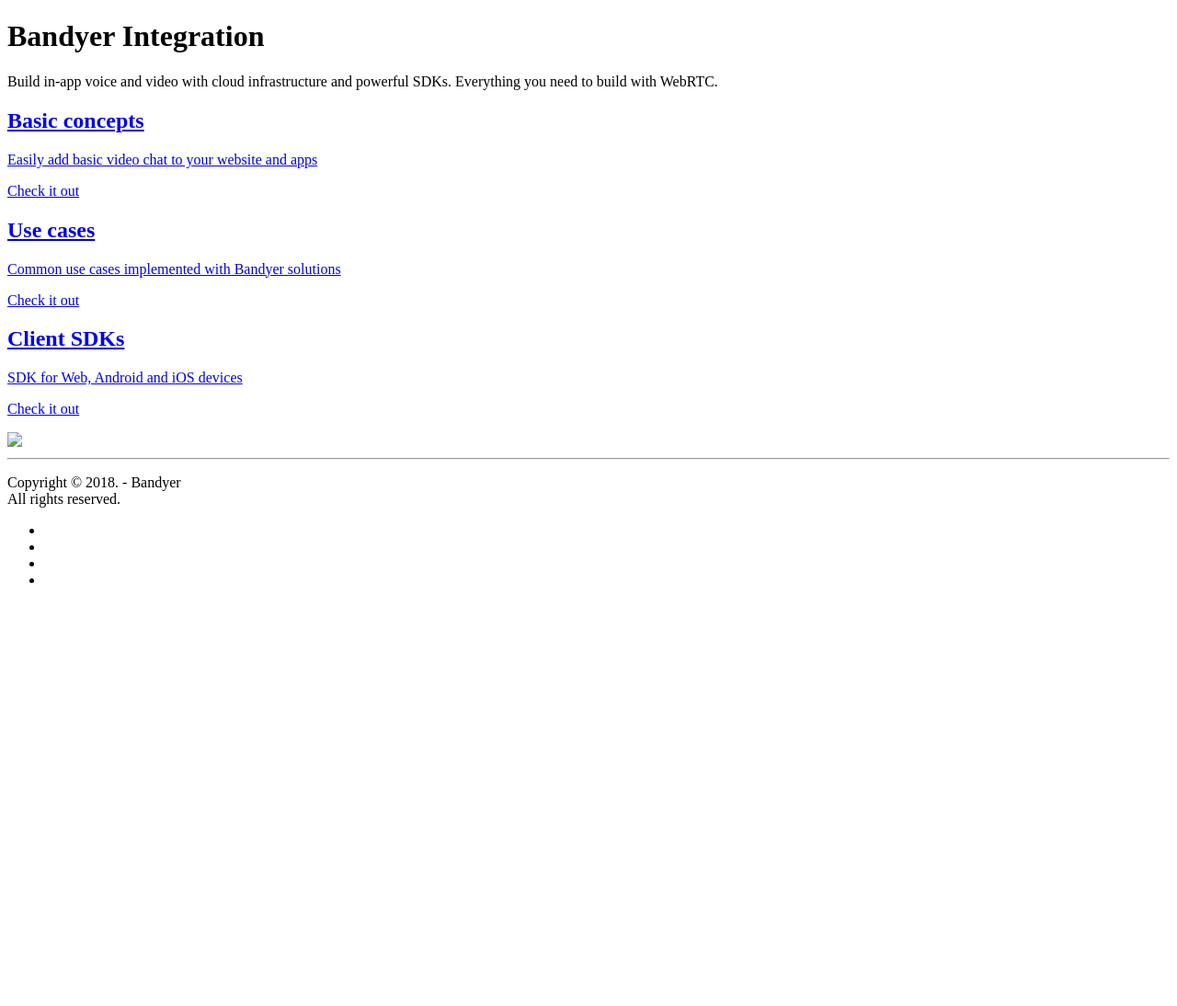
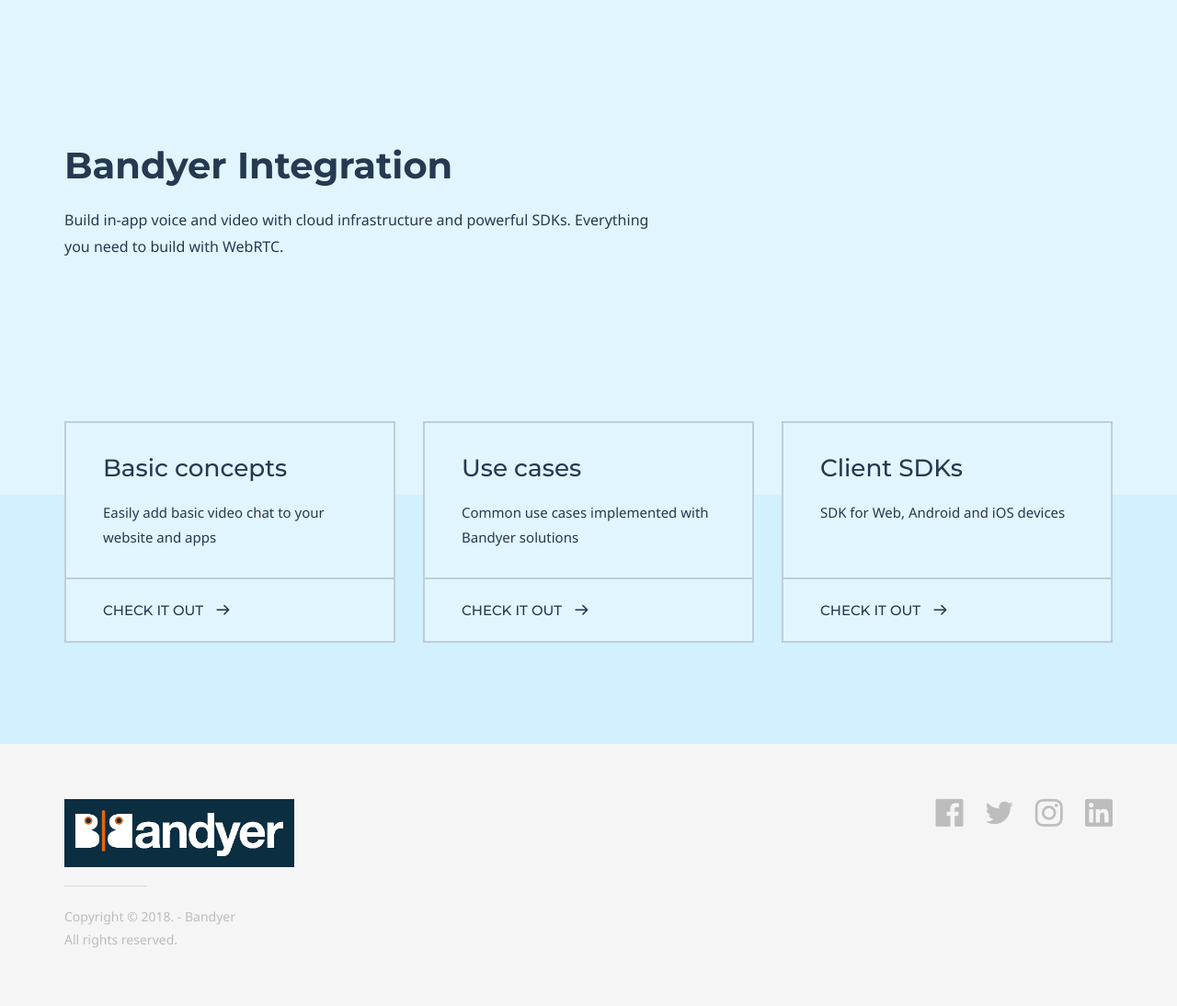
Before and after one commit to Bandyer/bandyer.github.io, a Jekyll site: the page built from index.md, in a window 1280 px wide. Shown: the whole page at 92% size. Built offline with Jekyll 4.4.1, drawn with Linux system fonts in a browser that asks for light colours; nearby versions of some CDN libraries; some web fonts are replaced; library files that are not in the unit come from our copies; before the commit the page ends 900 px from its top, so only the background shows below that.

Commit message:
- update root folder#2

```diff
--- a/bandyer/_includes/site-footer.html
+++ b/bandyer/_includes/site-footer.html
@@ -7,7 +7,7 @@
 						<a href="{% if jekyll.environment == 'production' %}{{ site.doks.baseurl }}{% endif %}/" class="site-footer__logo">{{ site.doks.footer.content.logo.text }}</a>
 					{% elsif site.doks.footer.content.logo.image %}
 						<a href="{% if jekyll.environment == 'production' %}{{ site.doks.baseurl }}{% endif %}/" class="site-footer__logo">
-							<img src="{% if jekyll.environment == 'production' %}{{ site.doks.baseurl }}{% endif %}/doks-theme/assets/images/layout/logo-footer.png">
+							<img src="{% if jekyll.environment == 'production' %}{{ site.doks.baseurl }}{% endif %}/bandyer/assets/images/layout/logo-footer.png">
 						</a><!-- /.site-footer__logo -->
 					{% endif %}
 					{% if site.doks.footer.content.copyright %}
@@ -33,10 +33,10 @@
 	</footer><!-- /.site-footer -->
 {% endif %}
 
-<script src="{% if jekyll.environment == 'production' %}{{ site.doks.baseurl }}{% endif %}/doks-theme/assets/js/vendor/jquery.min.js"></script>
-<script type="text/javascript" src="{% if jekyll.environment == 'production' %}{{ site.doks.baseurl }}{% endif %}/doks-theme/assets/js/vendor/bootstrap/affix.min.js"></script>
-<script type="text/javascript" src="{% if jekyll.environment == 'production' %}{{ site.doks.baseurl }}{% endif %}/doks-theme/assets/js/vendor/bootstrap/scrollspy.min.js"></script>
-<script type="text/javascript" src="{% if jekyll.environment == 'production' %}{{ site.doks.baseurl }}{% endif %}/doks-theme/assets/js/vendor/matchHeight.min.js"></script>
-<script type="text/javascript" src="{% if jekyll.environment == 'production' %}{{ site.doks.baseurl }}{% endif %}/doks-theme/assets/js/scripts.min.js"></script>
+<script src="{% if jekyll.environment == 'production' %}{{ site.doks.baseurl }}{% endif %}/bandyer/assets/js/vendor/jquery.min.js"></script>
+<script type="text/javascript" src="{% if jekyll.environment == 'production' %}{{ site.doks.baseurl }}{% endif %}/bandyer/assets/js/vendor/bootstrap/affix.min.js"></script>
+<script type="text/javascript" src="{% if jekyll.environment == 'production' %}{{ site.doks.baseurl }}{% endif %}/bandyer/assets/js/vendor/bootstrap/scrollspy.min.js"></script>
+<script type="text/javascript" src="{% if jekyll.environment == 'production' %}{{ site.doks.baseurl }}{% endif %}/bandyer/assets/js/vendor/matchHeight.min.js"></script>
+<script type="text/javascript" src="{% if jekyll.environment == 'production' %}{{ site.doks.baseurl }}{% endif %}/bandyer/assets/js/scripts.min.js"></script>
 
 {% include google-analytics.html %}
--- a/bandyer/_includes/site-head.html
+++ b/bandyer/_includes/site-head.html
@@ -10,4 +10,4 @@
 {% endif %}
 <link rel="icon" href="{% if jekyll.environment == 'production' %}{{ site.doks.baseurl }}{% endif %}/favicon.ico" type="image/x-icon">
 <link rel="stylesheet" href="https://fonts.googleapis.com/css?family=Montserrat:400,400i,500,500i,700,700i|Noto+Sans:400,400i,700,700i|Source+Code+Pro&amp;subset=latin-ext">
-<link rel="stylesheet" href="{% if jekyll.environment == 'production' %}{{ site.doks.baseurl }}{% endif %}/doks-theme/assets/css/style.css">
+<link rel="stylesheet" href="{% if jekyll.environment == 'production' %}{{ site.doks.baseurl }}{% endif %}/bandyer/assets/css/style.css">
--- a/bandyer/_includes/site-header.html
+++ b/bandyer/_includes/site-header.html
@@ -17,7 +17,7 @@
 						<a href="{% if jekyll.environment == 'production' %}{{ site.doks.baseurl }}{% endif %}/" class="site-header__logo">{{ site.doks.header.logo.text }}</a>
 					{% elsif site.doks.header.logo.image %}
 						<a href="{% if jekyll.environment == 'production' %}{{ site.doks.baseurl }}{% endif %}/" class="site-header__logo">
-							<img src="{% if jekyll.environment == 'production' %}{{ site.doks.baseurl }}{% endif %}/doks-theme/assets/images/layout/logo.png">
+							<img src="{% if jekyll.environment == 'production' %}{{ site.doks.baseurl }}{% endif %}/bandyer/assets/images/layout/logo.png">
 						</a><!-- /.site-header__logo -->
 					{% endif %}
 					{% if site.doks.header.nav %}
```
